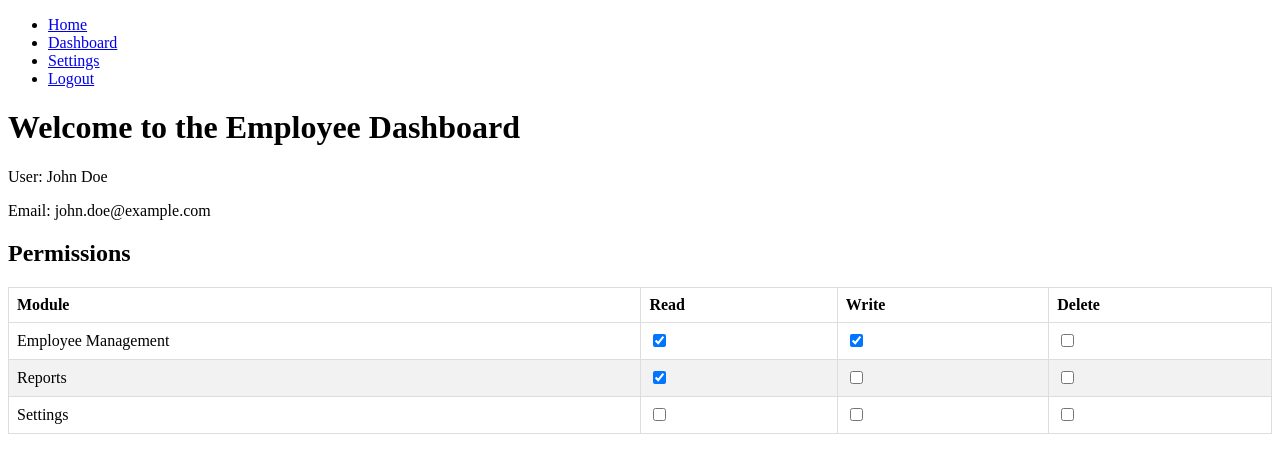
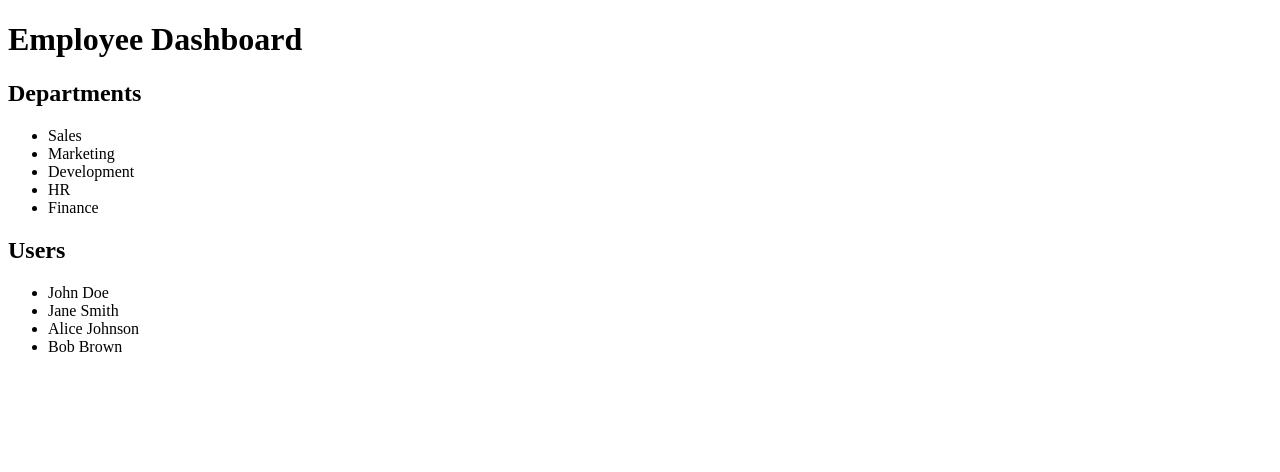
Before and after one commit to mosa2023egypt-hash/afriglobal, a website: page public/employee-dashboard.html in a window 1280 px wide. Drawn offline with Linux system fonts and the light colour scheme.

Commit message:
Create employee-dashboard.html for employee dashboard

```diff
--- a/public/employee-dashboard.html
+++ b/public/employee-dashboard.html
@@ -7,59 +7,29 @@
     <link rel="stylesheet" href="styles.css">
 </head>
 <body>
-    <nav>
-        <ul>
-            <li><a href="#">Home</a></li>
-            <li><a href="#">Dashboard</a></li>
-            <li><a href="#">Settings</a></li>
-            <li><a href="#" onclick="logout()">Logout</a></li>
-        </ul>
-    </nav>
     <header>
-        <h1>Welcome to the Employee Dashboard</h1>
-        <div id="user-info">
-            <p>User: <span id="username">John Doe</span></p>
-            <p>Email: <span id="email">john.doe@example.com</span></p>
-        </div>
+        <h1>Employee Dashboard</h1>
     </header>
-    <section>
-        <h2>Permissions</h2>
-        <table>
-            <thead>
-                <tr>
-                    <th>Module</th>
-                    <th>Read</th>
-                    <th>Write</th>
-                    <th>Delete</th>
-                </tr>
-            </thead>
-            <tbody>
-                <tr>
-                    <td>Employee Management</td>
-                    <td><input type="checkbox" checked></td>
-                    <td><input type="checkbox" checked></td>
-                    <td><input type="checkbox"></td>
-                </tr>
-                <tr>
-                    <td>Reports</td>
-                    <td><input type="checkbox" checked></td>
-                    <td><input type="checkbox"></td>
-                    <td><input type="checkbox"></td>
-                </tr>
-                <tr>
-                    <td>Settings</td>
-                    <td><input type="checkbox"></td>
-                    <td><input type="checkbox"></td>
-                    <td><input type="checkbox"></td>
-                </tr>
-            </tbody>
-        </table>
-    </section>
-    <script>
-        function logout() {
-            alert('Logging out...');
-            // Add logout functionality here
-        }
-    </script>
+    <main>
+        <section id="departments">
+            <h2>Departments</h2>
+            <ul>
+                <li>Sales</li>
+                <li>Marketing</li>
+                <li>Development</li>
+                <li>HR</li>
+                <li>Finance</li>
+            </ul>
+        </section>
+        <section id="users">
+            <h2>Users</h2>
+            <ul>
+                <li>John Doe</li>
+                <li>Jane Smith</li>
+                <li>Alice Johnson</li>
+                <li>Bob Brown</li>
+            </ul>
+        </section>
+    </main>
 </body>
 </html>
```
